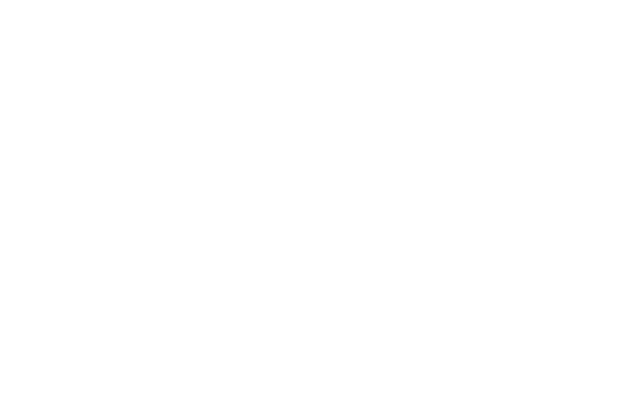
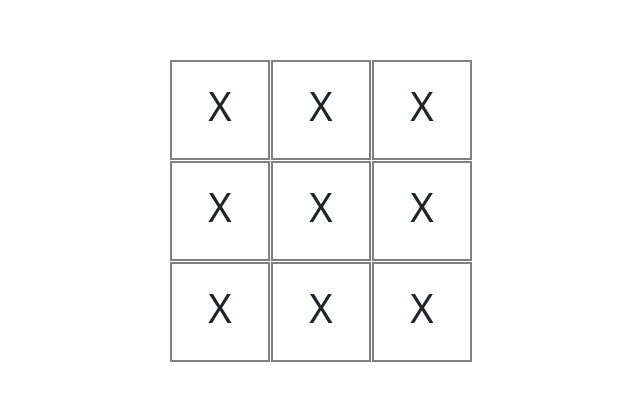
Before and after one commit to kelmrobert/TicTacToe, a Vue app: page / in a window 1280 px wide. Shown: the part 189-590 px from the top of the page, without its empty margins (156-796 px from the left). Built offline with nearby package versions, Linux system fonts and the light colour scheme.

Commit message:
Display grid

```diff
--- a/src/App.vue
+++ b/src/App.vue
@@ -1,4 +1,6 @@
 <script setup>
+
+import Grid from "@/components/Grid.vue";
 
 const winCombinations = {
   0: [1,2,3],
@@ -14,7 +16,9 @@
 </script>
 
 <template>
-
+    <div class="container">
+        <Grid />
+    </div>
 </template>
 
 <style scoped>
```
